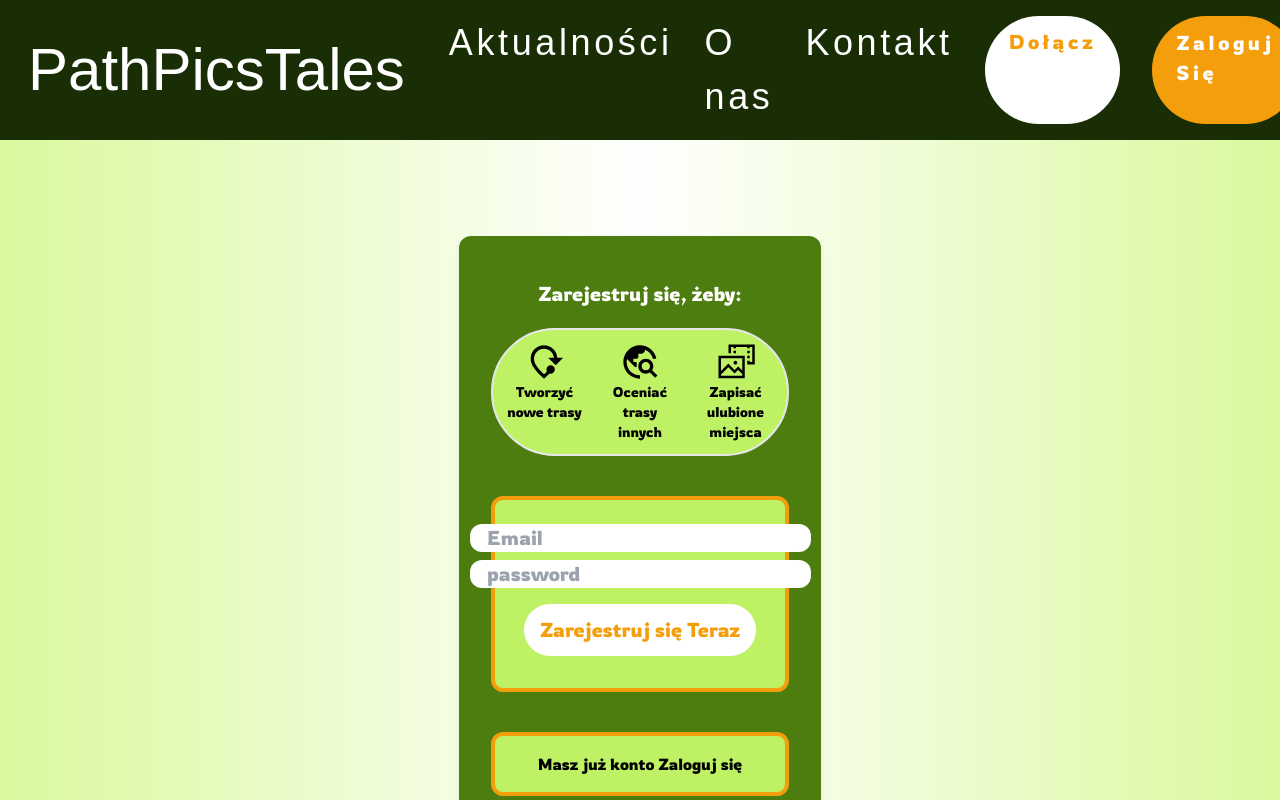
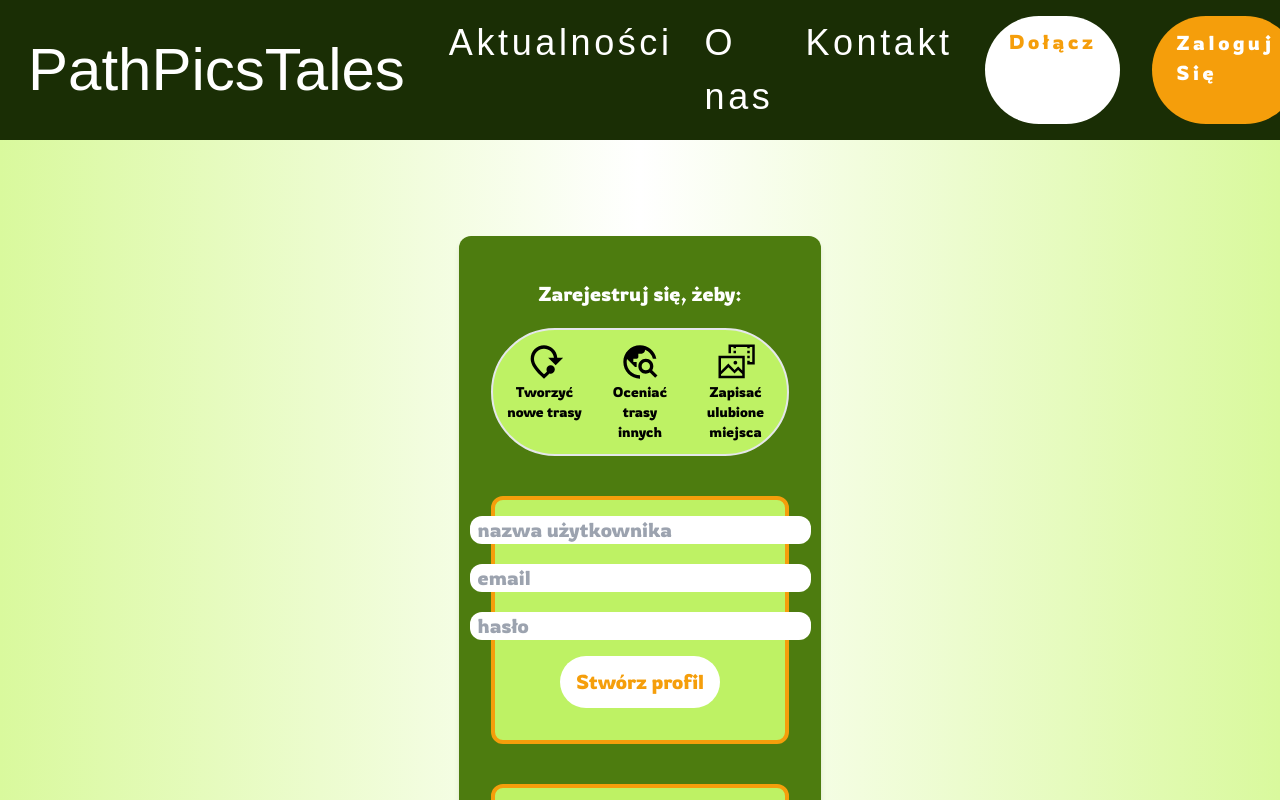
Before and after one commit to PiotrRegulski/pathpicstales, a Next.js app: page /register in a window 1280 px wide. Shown: the top 800 px of the page. Built offline with nearby package versions, Linux system fonts and the light colour scheme; a web font is replaced by a local one.

Commit message:
changing button hover and adding input user name

```diff
--- a/src/app/register/page.tsx
+++ b/src/app/register/page.tsx
@@ -24,9 +24,10 @@ const Register = () => {
           </ul>
         </div>
         <form className="flex flex-col bg-lime-300 items-center border-4 border-primary rounded-xl py-4 px-4 mt-10">
-          <input type="text" className="my-2 text-xl rounded-xl pl-2 " placeholder="  Email" required />
-          <input type="password" className="text-xl rounded-xl pl-2" placeholder="  password" required />
-          <button type="submit" className=" flex items-center justify-center text-xl gap-4 text-primary bg-white rounded-full px-4 py-3 mx-2 my-4">Zarejestruj się Teraz</button>
+        <input type="text" className=" text-xl rounded-xl pl-2 " placeholder="nazwa użytkownika" required />
+          <input type="text" className="my-5 text-xl rounded-xl pl-2 " placeholder="email" required />
+          <input type="password" className="text-xl rounded-xl pl-2" placeholder="hasło" required />
+          <button type="submit" className=" flex items-center justify-center text-xl gap-4 text-primary bg-white rounded-full hover:text-white hover:bg-primary px-4 py-3 mx-2 my-4">Stwórz profil</button>
         </form>
         <div className="flex flex-col bg-lime-300 items-center border-4 border-primary rounded-xl py-4 px-4 mt-10"><Link href="/">Masz już konto Zaloguj się</Link></div>
 
```
